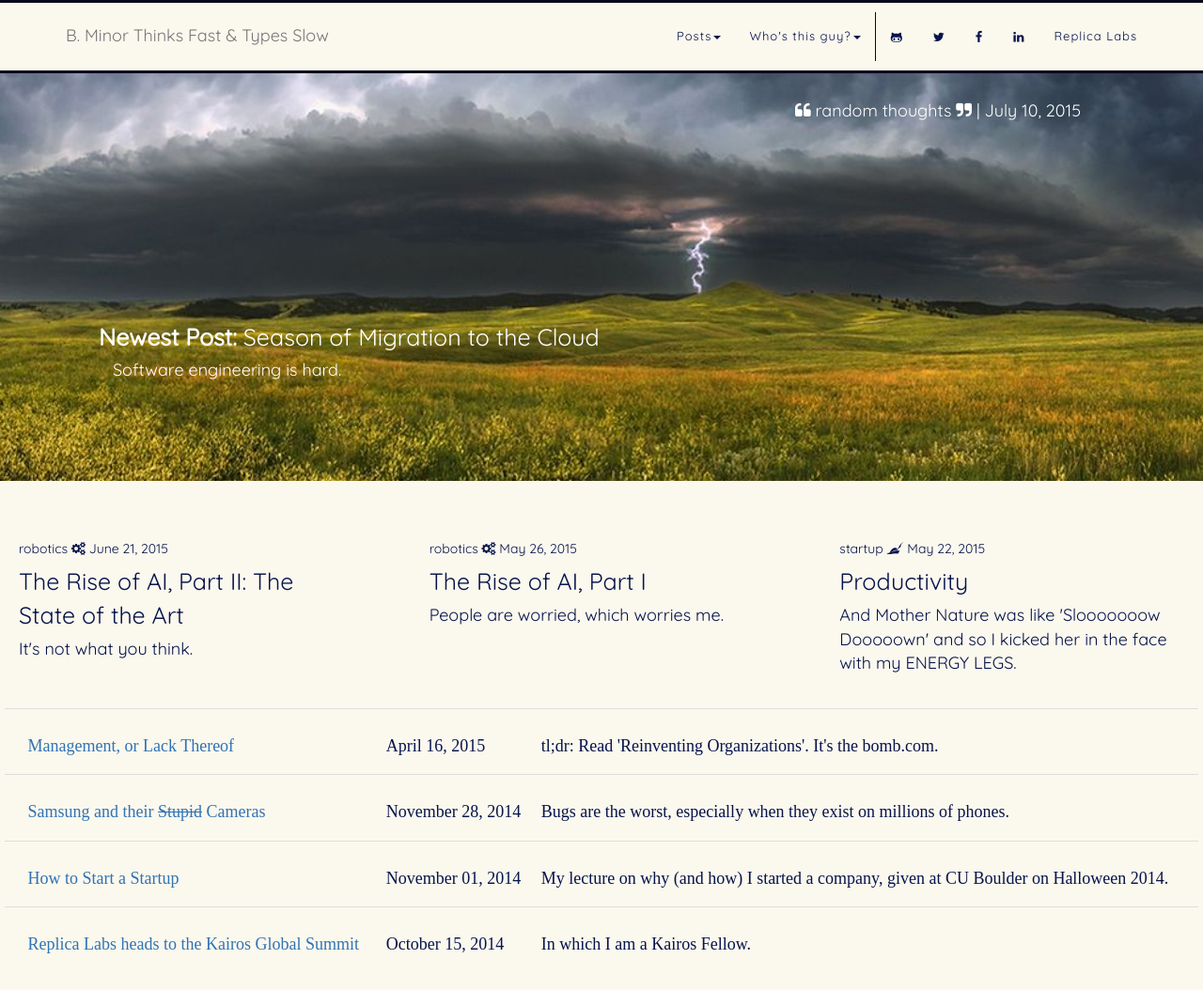
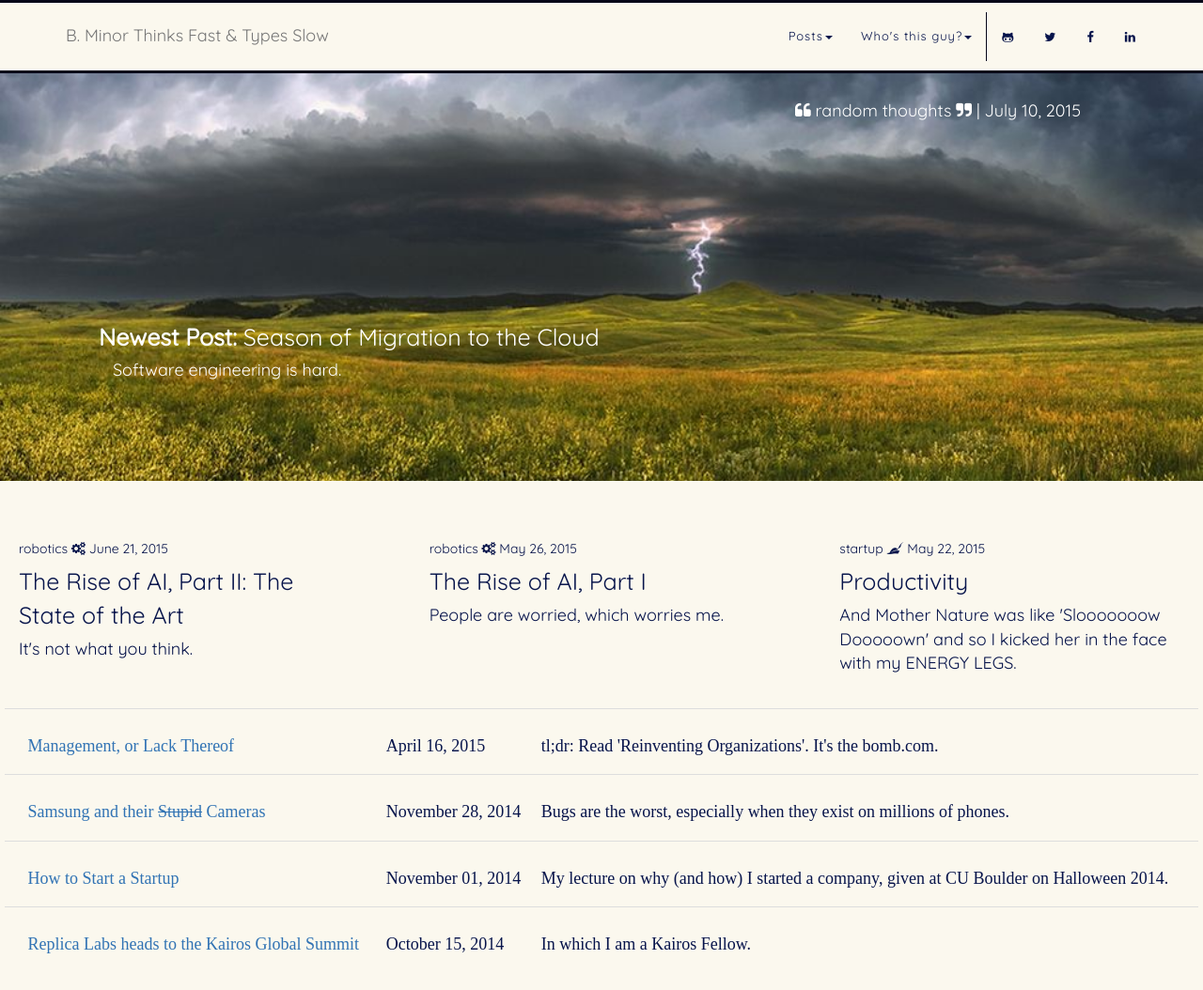
Before and after one commit to bminortx/bminortx.github.io, a Jekyll site: the page built from index.html, in a window 1280 px wide and 1086 px high. Shown: the top 1054 px of the window at 94% size. Built offline with Jekyll 4.4.1, drawn with Linux system fonts in a browser that asks for light colours; nearby versions of some CDN libraries; some web fonts are replaced; the list of posts is cut into pages by our own code; comment, search, counter and statistics services are not loaded.

Commit message:
Got rid of Replica Labs in menu

```diff
--- a/_includes/bootstrap_head.html
+++ b/_includes/bootstrap_head.html
@@ -11,7 +11,7 @@
         rel='stylesheet' type='text/css'>
   <link href='http://fonts.googleapis.com/css?family=Khula:400,300'
         rel='stylesheet' type='text/css'>
-  <title>Thinking Fast | Typing Slow</title>
+  <title>B. Minor Thinks Fast & Types Slow</title>
   <meta name="viewport" content="width=device-width, initial-scale=1">
   <meta name="description" content="{{ site.description }}">
   <!-- For Facebook commenting -->
--- a/_includes/bootstrap_header.html
+++ b/_includes/bootstrap_header.html
@@ -76,10 +76,6 @@
               <i class="fa fa-linkedin"></i>
             </a>
           </li>
-          <li>
-            <a href="http://www.replicalabs.com"
-               target="_blank">Replica Labs</a>
-          </li>
         </ul>
       </div>
     </div>
```
